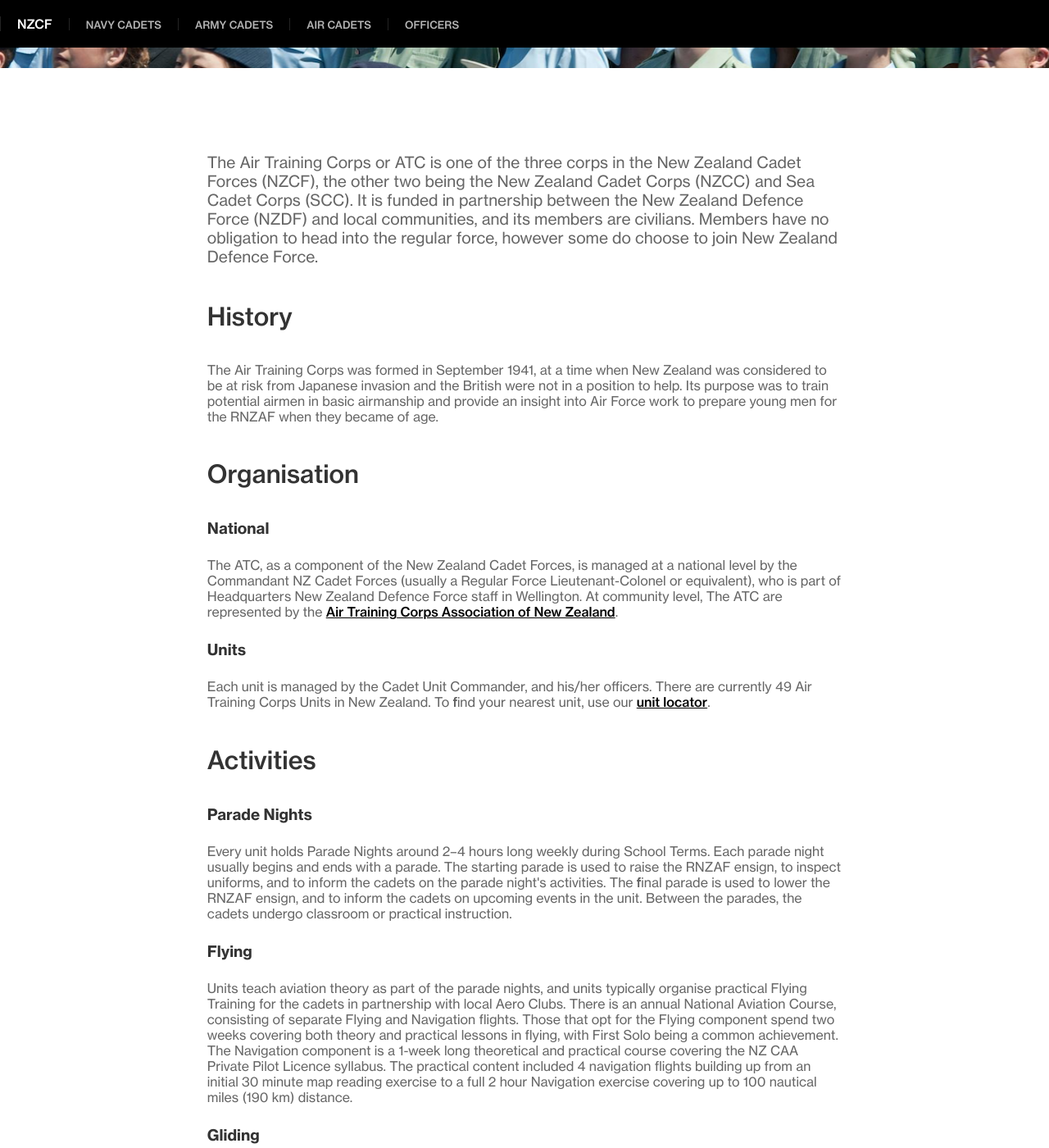
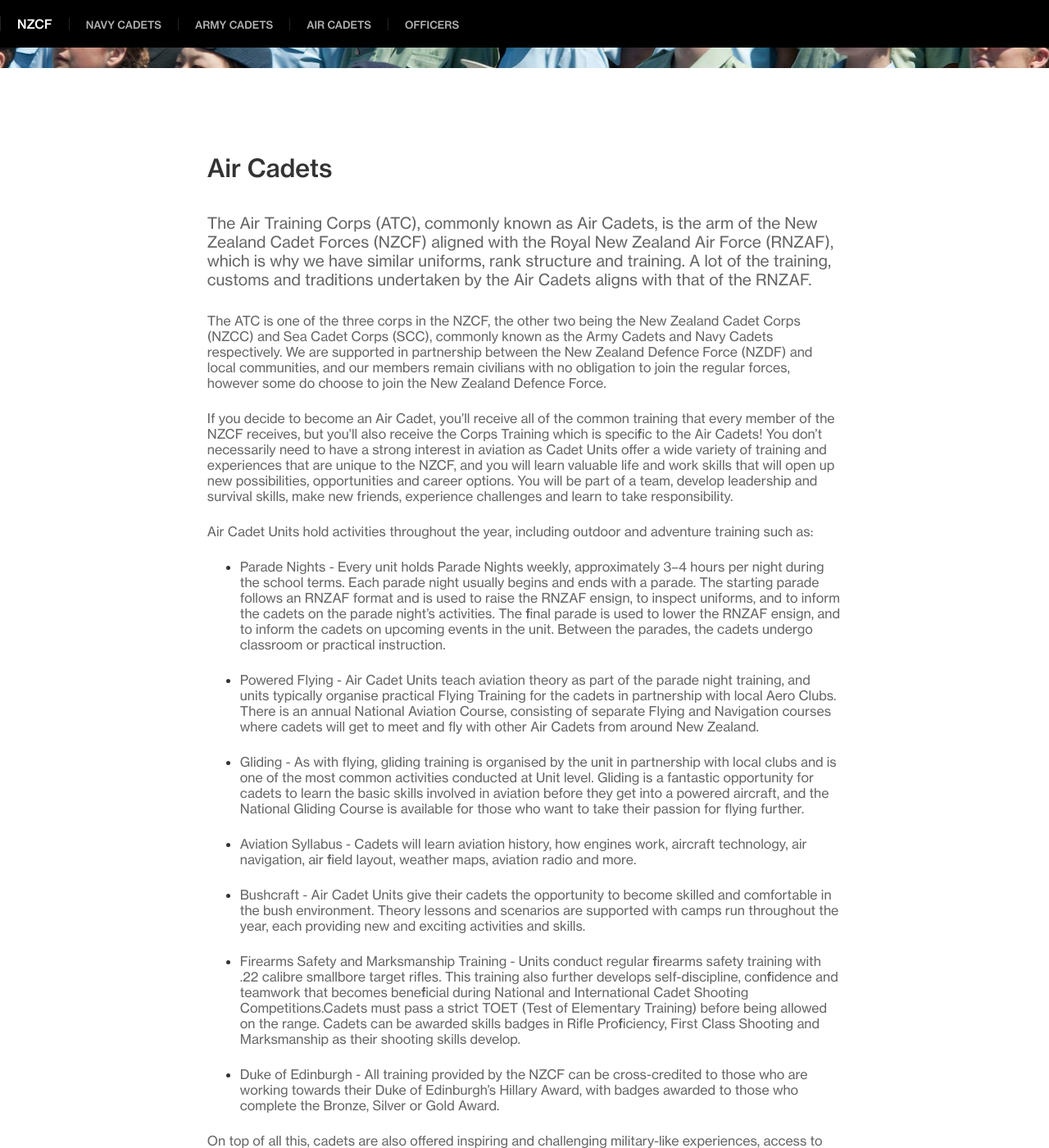
Before and after one commit to New-Zealand-Cadet-Forces/op-refresh, a Jekyll site: the page built from atc.md, in a window 1280 px wide and 1400 px high, scrolled down 474 px. Shown: the whole window at 82% size. Built offline with Jekyll 4.4.1, drawn with Linux system fonts in a browser that asks for light colours; a script that is not in the unit is left out; our own code applies the rules of GitHub Pages for plain Markdown files; some of the changed text lies outside the part shown.

Commit message:
Add ATC content

```diff
--- a/atc.md
+++ b/atc.md
@@ -2,42 +2,34 @@
 layout: default
 ---
 
-<article>
-    <p class="lead">The Air Training Corps or ATC is one of the three corps in the New Zealand Cadet Forces (NZCF), the other two being the New Zealand Cadet Corps (NZCC) and Sea Cadet Corps (SCC). It is funded in partnership between the New Zealand Defence Force (NZDF) and local communities, and its members are civilians. Members have no obligation to head into the regular force, however some do choose to join New Zealand Defence Force.</p>
-    <h2>History</h2>
-    <p>The Air Training Corps was formed in September 1941, at a time when New Zealand was considered to be at risk from Japanese invasion and the British were not in a position to help. Its purpose was to train potential airmen in basic airmanship and provide an insight into Air Force work to prepare young men for the RNZAF when they became of age.</p>
-    <h2>Organisation</h2>
-    <h3>National</h3>
-    <p>The ATC, as a component of the New Zealand Cadet Forces, is managed at a national level by the Commandant NZ Cadet Forces (usually a Regular Force Lieutenant-Colonel or equivalent), who is part of Headquarters New Zealand Defence Force staff in Wellington. At community level, The ATC are represented by the <a href="composition.html">Air Training Corps Association of New Zealand</a>.</p>
-    <h3>Units</h3>
-    <p>Each unit is managed by the Cadet Unit Commander, and his/her officers. There are currently 49 Air Training Corps Units in New Zealand. To find your nearest unit, use our <a href="units.html">unit locator</a>.</p>
-    <h2>Activities</h2>
-    <h3>Parade Nights</h3>
-    <p>Every unit holds Parade Nights around 2–4 hours long weekly during School Terms. Each parade night usually begins and ends with a parade. The starting parade is used to raise the RNZAF ensign, to inspect uniforms, and to inform the cadets on the parade night's activities. The final parade is used to lower the RNZAF ensign, and to inform the cadets on upcoming events in the unit. Between the parades, the cadets undergo classroom or practical instruction.</p>
-    <h3>Flying</h3>
-    <p>Units teach aviation theory as part of the parade nights, and units typically organise practical Flying Training for the cadets in partnership with local Aero Clubs. There is an annual National Aviation Course, consisting of separate Flying and Navigation flights. Those that opt for the Flying component spend two weeks covering both theory and practical lessons in flying, with First Solo being a common achievement. The Navigation component is a 1-week long theoretical and practical course covering the NZ CAA Private Pilot Licence syllabus. The practical content included 4 navigation flights building up from an initial 30 minute map reading exercise to a full 2 hour Navigation exercise covering up to 100 nautical miles (190 km) distance.</p>
-    <h3>Gliding</h3>
-    <p>As with Flying, Gliding Training is organised by the unit in partnership with local Gliding Clubs. There is a week long Gliding Activity, generally held in December, at the Matamata aerodrome. Cadets from all over New Zealand may attend this week long course.</p>
-    <h3>Bushcraft</h3>
-    <p>Most units conduct classroom training in bushcraft and survival skills, and hold regular Basic and Advanced bushcraft camps in the local area during weekends.</p>
-    <h3>Shooting</h3>
-    <p>Units conduct regular range training with smallbore rifles. Some units have their own armouries and ranges at their parade hall. Cadets must pass a TOET (Test of Elementary Training) before being allowed on the range. Cadets who achieve high marks regularly (80 points (from 100) or higher) on the range may be awarded a marksmanship badge which is then worn on their brassard.</p>
-</article>
-<aside>
-    <h5>Courses</h5>
-    <p>There are several courses available to ATC Cadets</p>
-    <h6>Tri-Corps courses</h6>
-    <ul>
-        <li>Junior NCO Course</li>
-        <li>Senior NCO Course</li>
-        <li>Warrant Officers Course</li>
-        <li>Under Officers Course</li>
-        <li>Cadet Bushcraft Course</li>
-    </ul>
-    <h6>ATC courses</h6>
-    <ul>
-        <li>National Aviation Course - Power Flying and Navigation</li>
-        <li>National Cadet Gliding Course</li>
-        <li>Air Force Experience</li>
-    </ul>
-</aside>
+## Air Cadets
+
+<p class="lead">The Air Training Corps (ATC), commonly known as Air Cadets, is the arm of the New Zealand Cadet Forces (NZCF) aligned with the Royal New Zealand Air Force (RNZAF), which is why we have similar uniforms, rank structure and training. A lot of the training, customs and traditions undertaken by the Air Cadets aligns with that of the RNZAF.</p>
+
+The ATC is one of the three corps in the NZCF, the other two being the New Zealand Cadet Corps (NZCC) and Sea Cadet Corps (SCC), commonly known as the Army Cadets and Navy Cadets respectively. We are supported in partnership between the New Zealand Defence Force (NZDF) and local communities, and our members remain civilians with no obligation to join the regular forces, however some do choose to join the New Zealand Defence Force.
+
+If you decide to become an Air Cadet, you’ll receive all of the common training that every member of the NZCF receives, but you’ll also receive the Corps Training which is specific to the Air Cadets! You don't necessarily need to have a strong interest in aviation as Cadet Units offer a wide variety of training and experiences that are unique to the NZCF, and you will learn valuable life and work skills that will open up new possibilities, opportunities and career options. You will be part of a team, develop leadership and survival skills, make new friends, experience challenges and learn to take responsibility.
+
+Air Cadet Units hold activities throughout the year, including outdoor and adventure training such as:
+
+* Parade Nights - Every unit holds Parade Nights weekly, approximately 3–4 hours per night during the school terms. Each parade night usually begins and ends with a parade. The starting parade follows an RNZAF format and is used to raise the RNZAF ensign, to inspect uniforms, and to inform the cadets on the parade night's activities. The final parade is used to lower the RNZAF ensign, and to inform the cadets on upcoming events in the unit. Between the parades, the cadets undergo classroom or practical instruction.
+
+* Powered Flying - Air Cadet Units teach aviation theory as part of the parade night training, and units typically organise practical Flying Training for the cadets in partnership with local Aero Clubs. There is an annual National Aviation Course, consisting of separate Flying and Navigation courses where cadets will get to meet and fly with other Air Cadets from around New Zealand.
+
+
+* Gliding - As with flying, gliding training is organised by the unit in partnership with local clubs and is one of the most common activities conducted at Unit level. Gliding is a fantastic opportunity for cadets to learn the basic skills involved in aviation before they get into a powered aircraft, and the National Gliding Course is available for those who want to take their passion for flying further.
+
+
+* Aviation Syllabus - Cadets will learn aviation history, how engines work, aircraft technology, air navigation, air field layout, weather maps, aviation radio and more.
+
+* Bushcraft - Air Cadet Units give their cadets the opportunity to become skilled and comfortable in the bush environment. Theory lessons and scenarios are supported with camps run throughout the year, each providing new and exciting activities and skills.
+
+* Firearms Safety and Marksmanship Training - Units conduct regular firearms safety training with .22 calibre smallbore target rifles. This training also further develops self-discipline, confidence and teamwork that becomes beneficial during National and International Cadet Shooting Competitions.Cadets must pass a strict TOET (Test of Elementary Training) before being allowed on the range. Cadets can be awarded skills badges in Rifle Proficiency, First Class Shooting and Marksmanship as their shooting skills develop.
+
+* Duke of Edinburgh - All training provided by the NZCF can be cross-credited to those who are working towards their Duke of Edinburgh’s Hillary Award, with badges awarded to those who complete the Bronze, Silver or Gold Award.
+
+On top of all this, cadets are also offered inspiring and challenging military-like experiences, access to serving men and women of the NZDF, and are invited to see behind the scenes of  Air Bases, Army Camps and Navy Ships to see another side of the NZDF.
+
+Depending on their Corps, cadets have a number of courses available to them throughout their NZCF careers. These include both leadership (promotion) courses and specific skill training courses. Units also participate in regional and national skills competitions or regattas.
+
+Click here to learn more about the common [Training Offered to every Cadet](), or what [Regional & National Courses]() are available as you progress through the NZCF.
```
